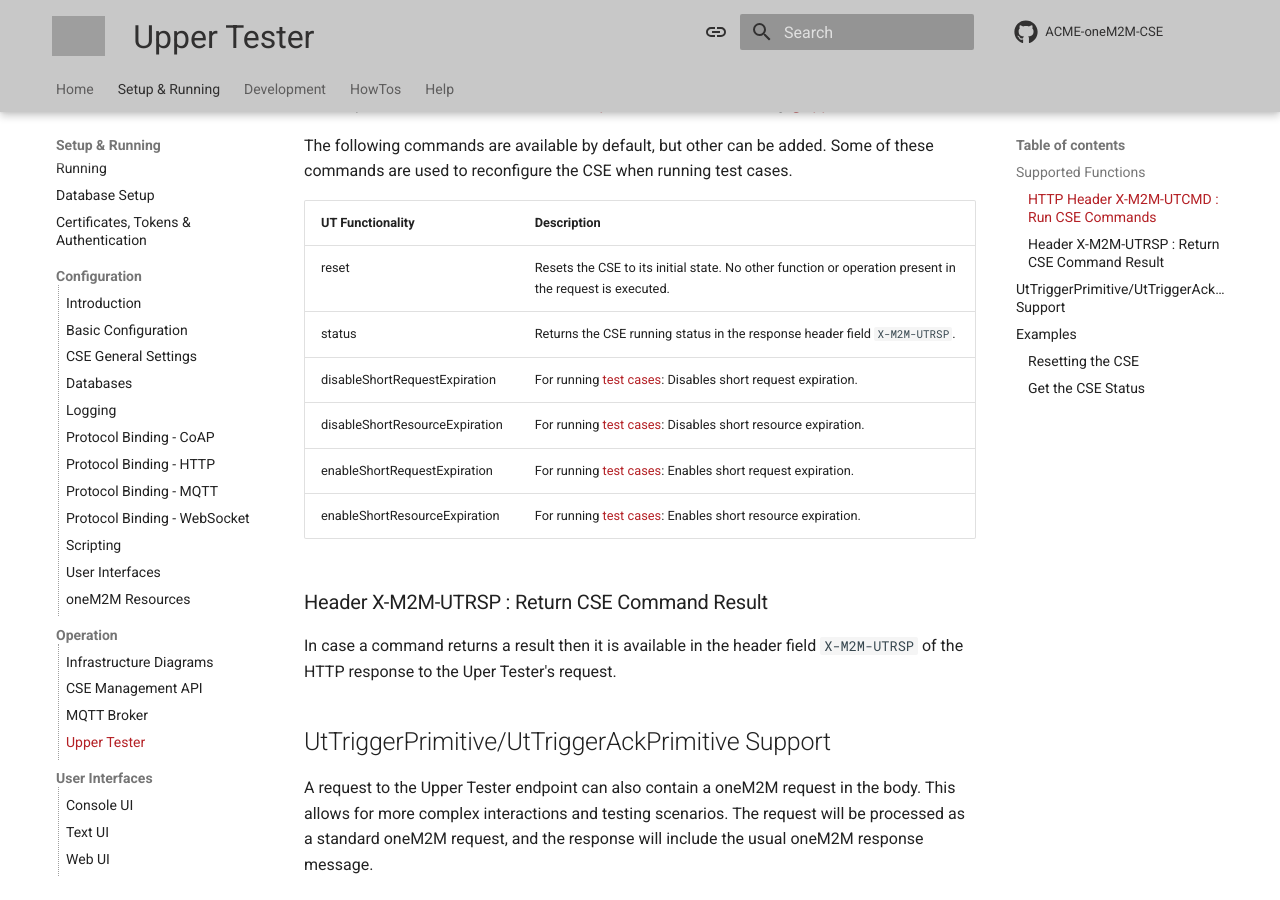
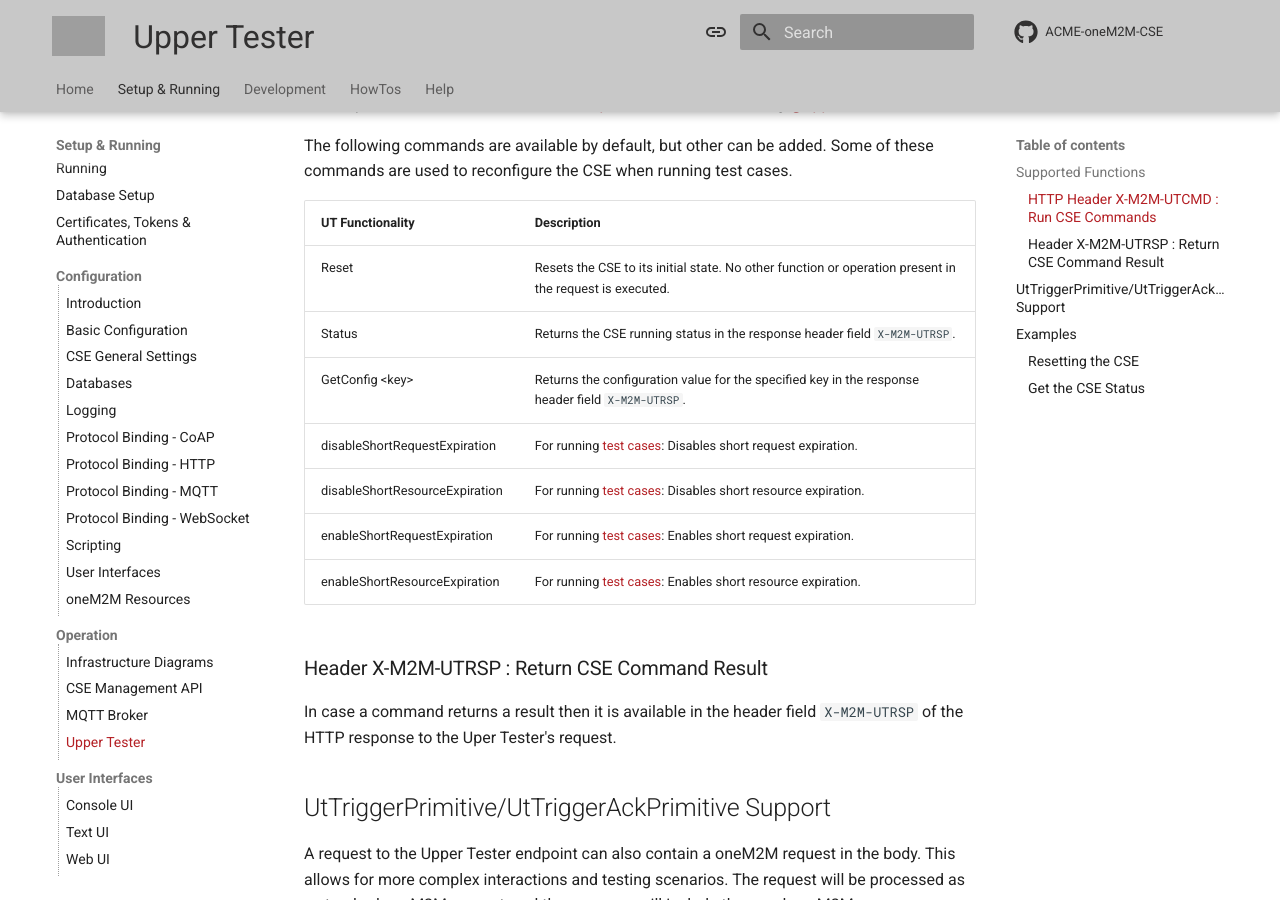
Before and after one commit to ankraft/ACME-oneM2M-CSE-mkdocs, an MkDocs documentation site: the page built from docs/setup/Operation-uppertester.md, in a window 1280 px wide and 900 px high, scrolled down 785 px. Built offline with MkDocs 1.6.1 and Material for MkDocs 9.7.7, drawn with Linux system fonts in a browser that asks for light colours; comment, search, counter and statistics services are not loaded; grey boxes are pictures that could not be loaded.

Commit message:
Added new UT GetConfig command

```diff
--- a/docs/setup/Operation-uppertester.md
+++ b/docs/setup/Operation-uppertester.md
@@ -25,8 +25,9 @@ when running test cases.
 
 | UT Functionality               | Description                                                                                             |
 |--------------------------------|---------------------------------------------------------------------------------------------------------|
-| reset                          | Resets the CSE to its initial state. No other function or operation present in the request is executed. |
-| status                         | Returns the CSE running status in the response header field `X-M2M-UTRSP`.                              |
+| Reset                          | Resets the CSE to its initial state. No other function or operation present in the request is executed. |
+| Status                         | Returns the CSE running status in the response header field `X-M2M-UTRSP`.                              |
+| GetConfig &lt;key>             | Returns the configuration value for the specified key in the response header field `X-M2M-UTRSP`.       |
 | disableShortRequestExpiration  | For running [test cases](../development/UnitTests.md): Disables short request expiration.               |
 | disableShortResourceExpiration | For running [test cases](../development/UnitTests.md): Disables short resource expiration.              |
 | enableShortRequestExpiration   | For running [test cases](../development/UnitTests.md): Enables short request expiration.                |
```
